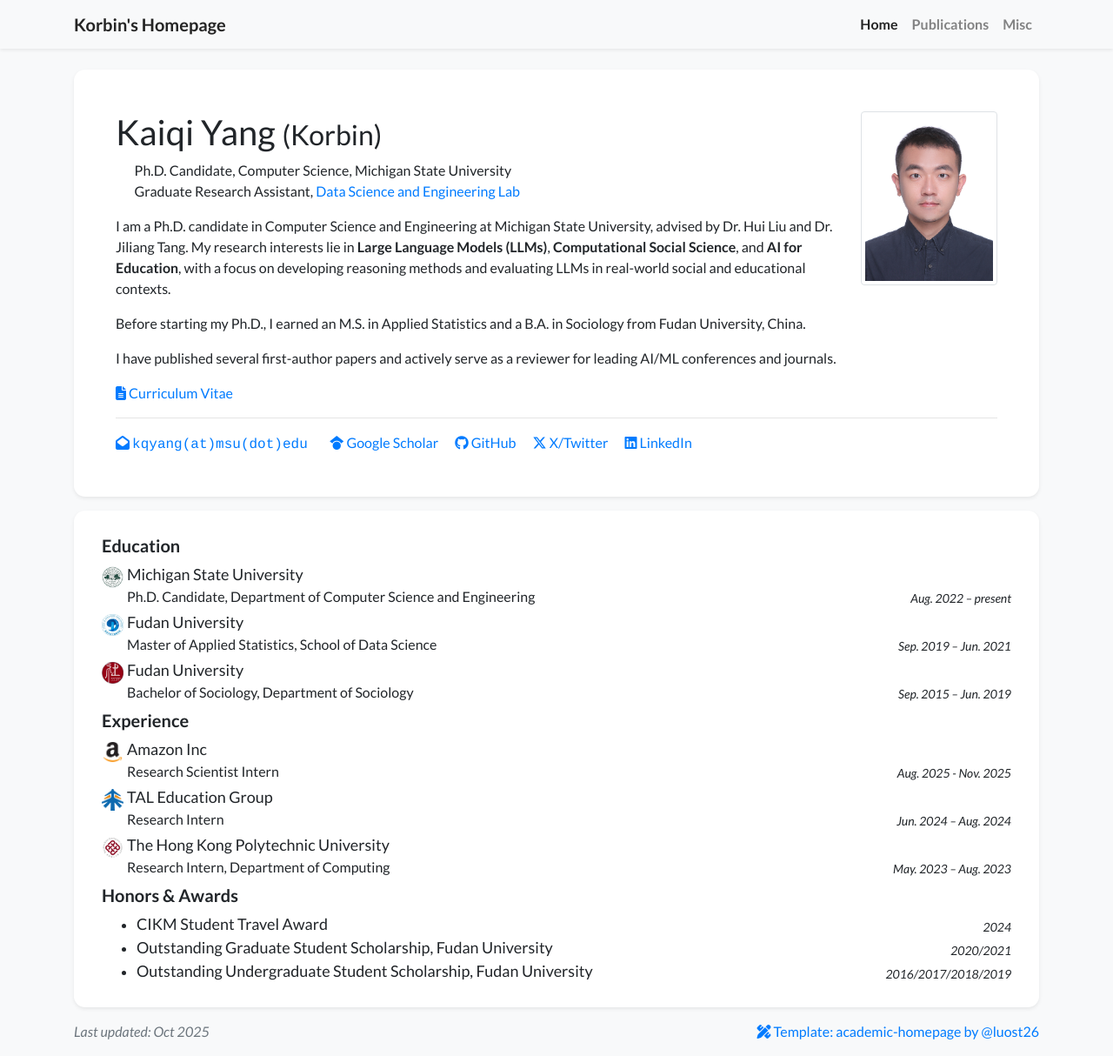
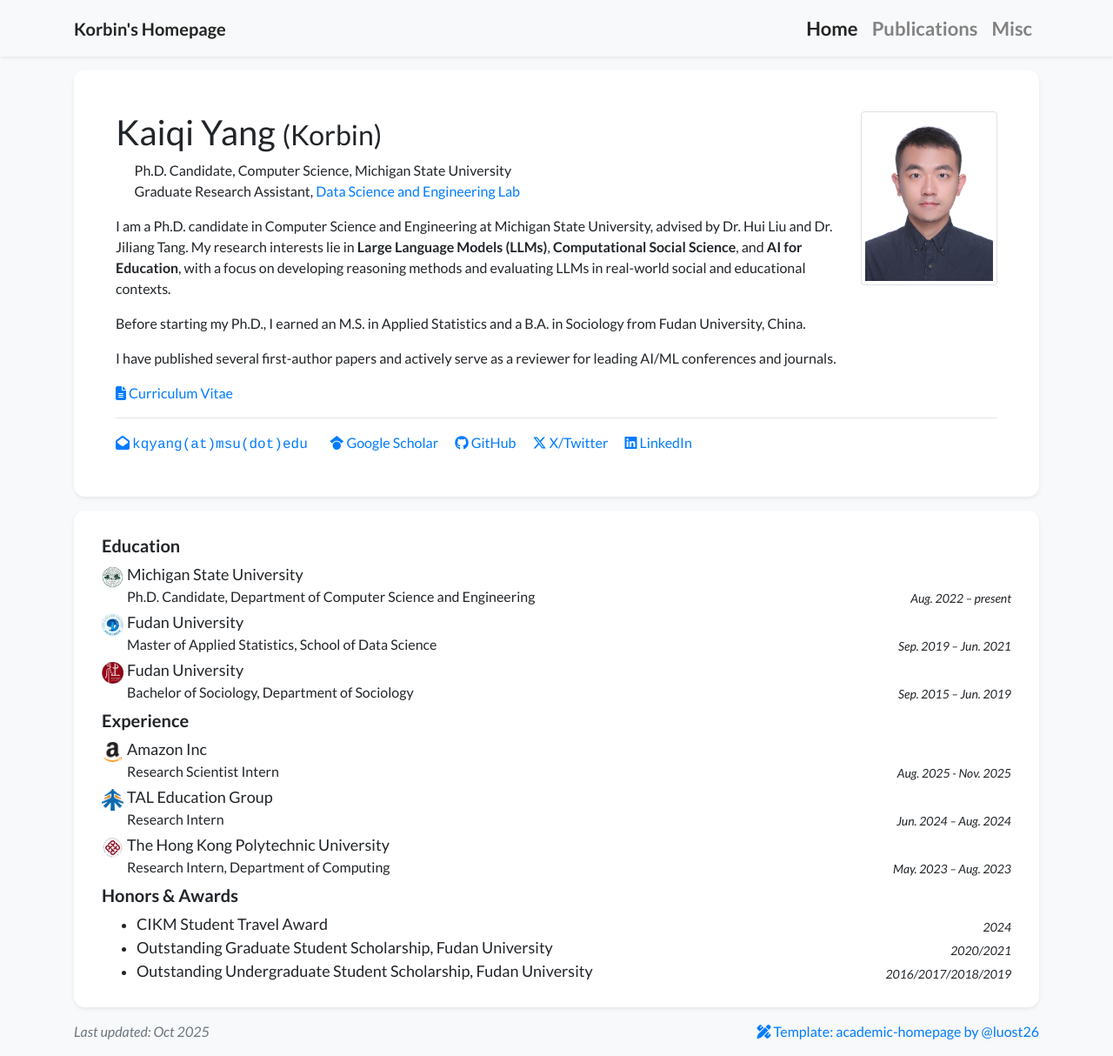
Before and after one commit to KorbinY/korbiny.github.io, a Jekyll site: the page built from index.html, in a window 1280 px wide and 1214 px high. Shown: the whole window at 87% size. Built offline with Jekyll 4.4.1, drawn with Linux system fonts in a browser that asks for light colours; nearby versions of some CDN libraries; a style sheet for code colours, icons or effects is not loaded.

Commit message:
Update Tabs

```diff
--- a/_includes/navbar.html
+++ b/_includes/navbar.html
@@ -9,7 +9,7 @@
             <ul class="navbar-nav ml-auto">
                 {% for item in site.data.navigation.pages %}
                 <li class="nav-item {% if item.name == page.navbar_title %}active{% endif %}">
-                    <a class="nav-link" href="{{ item.url | relative_url }}" style="font-weight: bold;">{{ item.name }}</a>
+                    <a class="nav-link" href="{{ item.url | relative_url }}" style="font-weight: bold; font-size: 22px;">{{ item.name }}</a>
                 </li>
                 {% endfor %}
             </ul>
```
